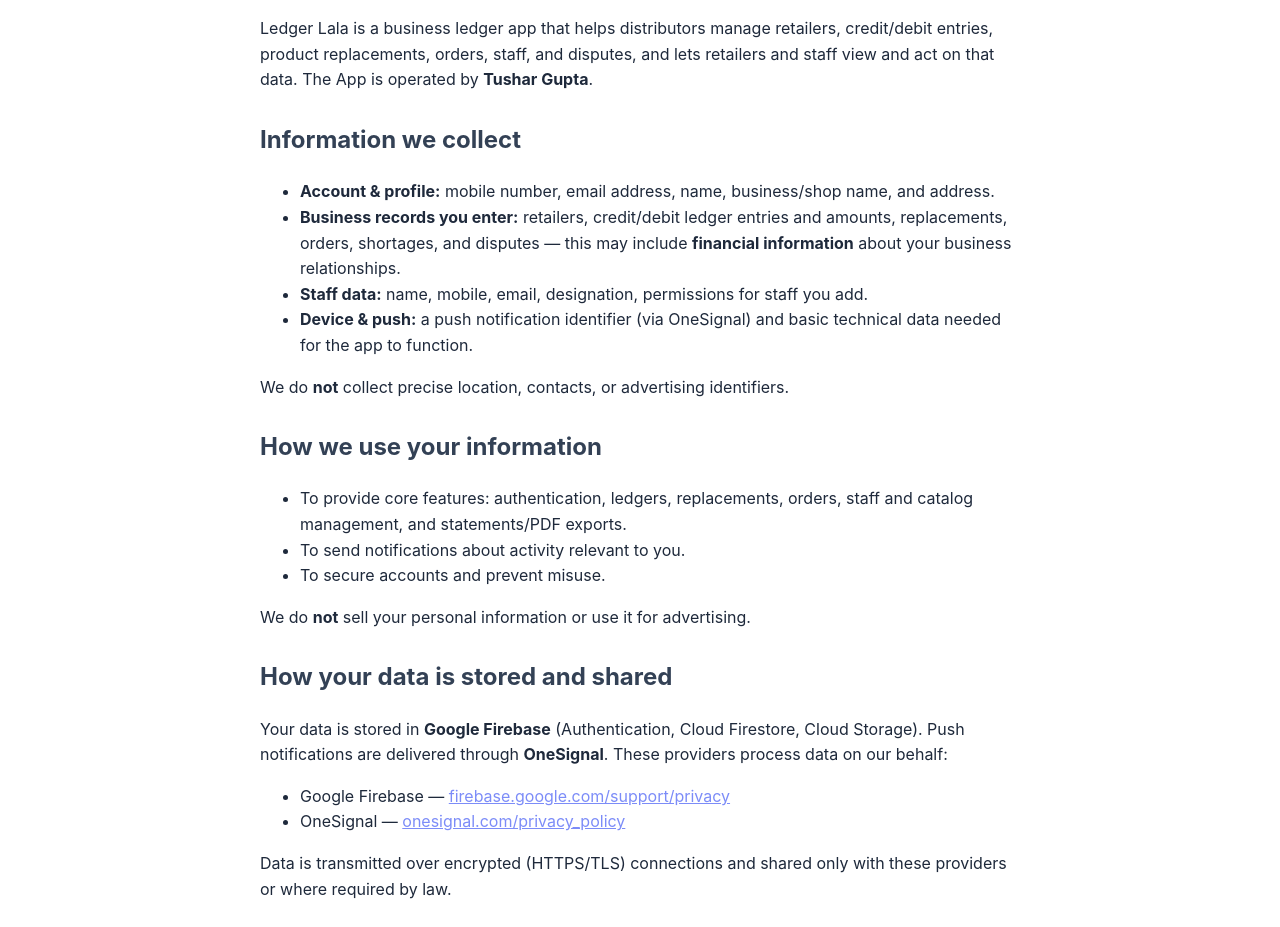
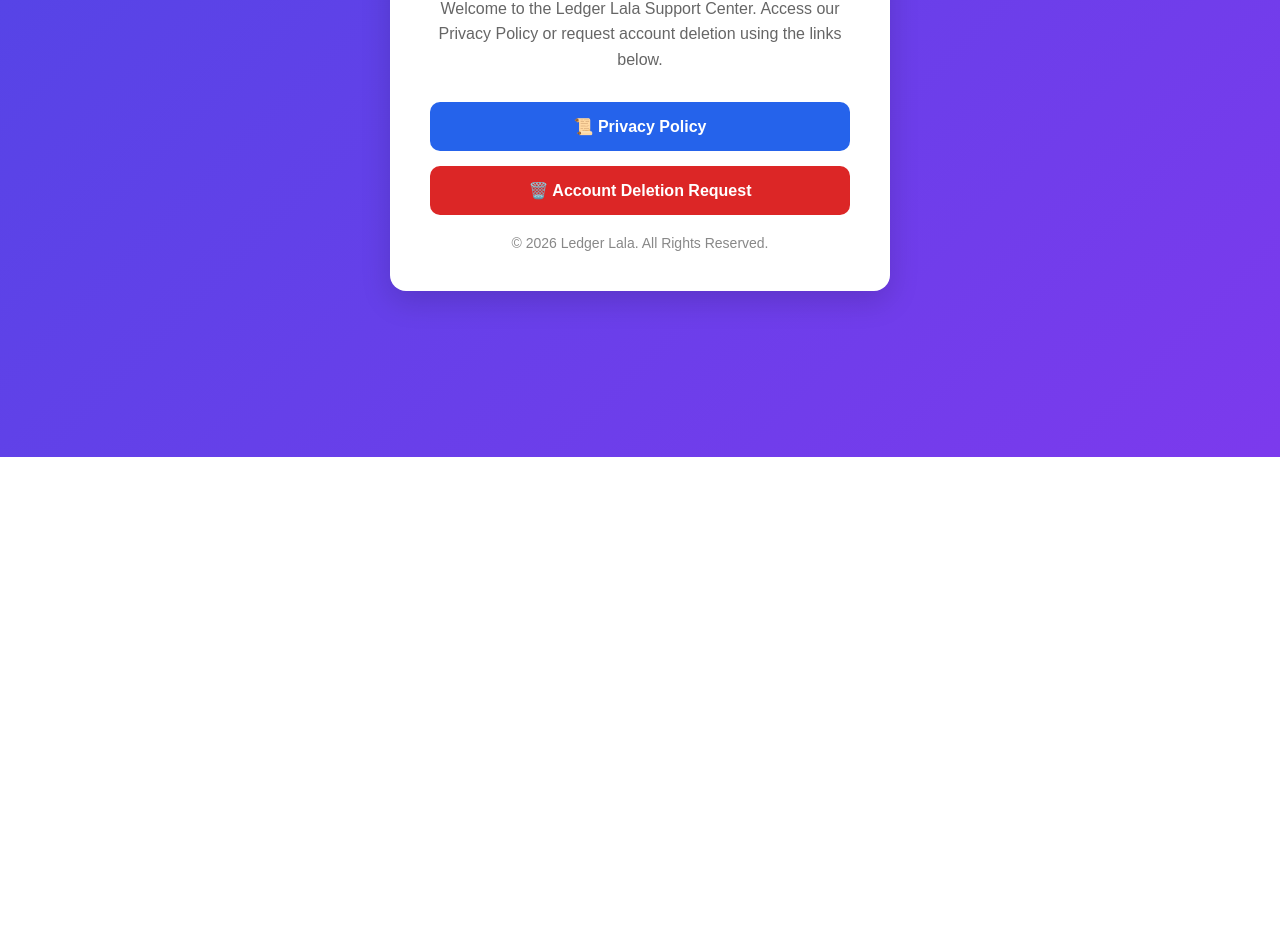
Before and after one commit to tushargupta9412/ledger-lala-policy, a plain HTML site: page index.html in a window 1280 px wide. Shown: the part 343-1270 px from the top of the page. After the commit the page ends 800 px from the top, so only its background shows below. Drawn offline with Linux system fonts and the light colour scheme.

Commit message:
Revise Privacy Policy and add Support Center layout
Updated the privacy policy page to reflect new branding and added a support center layout.

```diff
--- a/index.html
+++ b/index.html
@@ -1,89 +1,131 @@
 <!DOCTYPE html>
 <html lang="en">
 <head>
-  <meta charset="UTF-8" />
-  <meta name="viewport" content="width=device-width, initial-scale=1.0" />
-  <title>Privacy Policy — Ledger Lala</title>
-  <style>
-    body { font-family: -apple-system, Segoe UI, Roboto, Helvetica, Arial, sans-serif;
-           max-width: 760px; margin: 40px auto; padding: 0 20px; color: #1e293b; line-height: 1.6; }
-    h1 { color: #7c8cf8; }
-    h2 { margin-top: 28px; color: #334155; }
-    a { color: #7c8cf8; }
-    .muted { color: #64748b; }
-    code { background: #eef2ff; padding: 1px 5px; border-radius: 4px; }
-  </style>
+    <meta charset="UTF-8">
+    <meta name="viewport" content="width=device-width, initial-scale=1.0">
+    <title>Ledger Lala - Support Center</title>
+
+    <style>
+        * {
+            margin: 0;
+            padding: 0;
+            box-sizing: border-box;
+        }
+
+        body {
+            font-family: Arial, Helvetica, sans-serif;
+            min-height: 100vh;
+            background: linear-gradient(135deg, #4f46e5, #7c3aed);
+            display: flex;
+            justify-content: center;
+            align-items: center;
+            padding: 20px;
+        }
+
+        .container {
+            background: #ffffff;
+            width: 100%;
+            max-width: 500px;
+            padding: 40px;
+            border-radius: 16px;
+            text-align: center;
+            box-shadow: 0 10px 30px rgba(0, 0, 0, 0.15);
+        }
+
+        .logo {
+            font-size: 60px;
+            margin-bottom: 15px;
+        }
+
+        h1 {
+            color: #222;
+            margin-bottom: 10px;
+        }
+
+        p {
+            color: #666;
+            line-height: 1.6;
+            margin-bottom: 30px;
+        }
+
+        .btn {
+            display: block;
+            width: 100%;
+            padding: 15px;
+            margin-bottom: 15px;
+            text-decoration: none;
+            color: white;
+            font-size: 16px;
+            font-weight: bold;
+            border-radius: 10px;
+            transition: all 0.3s ease;
+        }
+
+        .btn:hover {
+            transform: translateY(-2px);
+        }
+
+        .privacy-btn {
+            background-color: #2563eb;
+        }
+
+        .privacy-btn:hover {
+            background-color: #1d4ed8;
+        }
+
+        .delete-btn {
+            background-color: #dc2626;
+        }
+
+        .delete-btn:hover {
+            background-color: #b91c1c;
+        }
+
+        .footer {
+            margin-top: 20px;
+            color: #888;
+            font-size: 14px;
+        }
+
+        @media (max-width: 600px) {
+            .container {
+                padding: 25px;
+            }
+
+            .logo {
+                font-size: 50px;
+            }
+
+            h1 {
+                font-size: 28px;
+            }
+        }
+    </style>
 </head>
 <body>
-  <h1>Privacy Policy — Ledger Lala</h1>
-  <p class="muted"><strong>Last updated: 20 June 2026</strong></p>
 
-  <p>This Privacy Policy explains how <strong>Ledger Lala</strong> ("the App", "we", "us")
-  collects, uses, and protects your information. By using the App you agree to this policy.</p>
-  <p class="muted">Replace the bracketed placeholders before publishing:
-  <code>Tushar Gupta</code>, <code>tushargupta9412@gmail.com</code>, <code>Uttar Pradesh, India</code>.</p>
+    <div class="container">
+        <div class="logo">📒</div>
 
-  <h2>Who we are</h2>
-  <p>Ledger Lala is a business ledger app that helps distributors manage retailers,
-  credit/debit entries, product replacements, orders, staff, and disputes, and lets
-  retailers and staff view and act on that data. The App is operated by
-  <strong>Tushar Gupta</strong>.</p>
+        <h1>Ledger Lala</h1>
 
-  <h2>Information we collect</h2>
-  <ul>
-    <li><strong>Account &amp; profile:</strong> mobile number, email address, name,
-        business/shop name, and address.</li>
-    <li><strong>Business records you enter:</strong> retailers, credit/debit ledger entries
-        and amounts, replacements, orders, shortages, and disputes — this may include
-        <strong>financial information</strong> about your business relationships.</li>
-    <li><strong>Staff data:</strong> name, mobile, email, designation, permissions for
-        staff you add.</li>
-    <li><strong>Device &amp; push:</strong> a push notification identifier (via OneSignal)
-        and basic technical data needed for the app to function.</li>
-  </ul>
-  <p>We do <strong>not</strong> collect precise location, contacts, or advertising identifiers.</p>
+        <p>
+            Welcome to the Ledger Lala Support Center.
+            Access our Privacy Policy or request account deletion using the links below.
+        </p>
 
-  <h2>How we use your information</h2>
-  <ul>
-    <li>To provide core features: authentication, ledgers, replacements, orders, staff and
-        catalog management, and statements/PDF exports.</li>
-    <li>To send notifications about activity relevant to you.</li>
-    <li>To secure accounts and prevent misuse.</li>
-  </ul>
-  <p>We do <strong>not</strong> sell your personal information or use it for advertising.</p>
+        <a href="privacy-policy.html" class="btn privacy-btn">
+            📜 Privacy Policy
+        </a>
 
-  <h2>How your data is stored and shared</h2>
-  <p>Your data is stored in <strong>Google Firebase</strong> (Authentication, Cloud
-  Firestore, Cloud Storage). Push notifications are delivered through <strong>OneSignal</strong>.
-  These providers process data on our behalf:</p>
-  <ul>
-    <li>Google Firebase — <a href="https://firebase.google.com/support/privacy">firebase.google.com/support/privacy</a></li>
-    <li>OneSignal — <a href="https://onesignal.com/privacy_policy">onesignal.com/privacy_policy</a></li>
-  </ul>
-  <p>Data is transmitted over encrypted (HTTPS/TLS) connections and shared only with these
-  providers or where required by law.</p>
+        <a href="account-deletion.html" class="btn delete-btn">
+            🗑️ Account Deletion Request
+        </a>
 
-  <h2>Data retention &amp; deletion</h2>
-  <p>We keep your data while your account is active. To request access or deletion of your
-  account and data, email <strong>[contact email]</strong>. We action verified requests within
-  a reasonable period, subject to legal record-keeping obligations.</p>
+        <div class="footer">
+            © 2026 Ledger Lala. All Rights Reserved.
+        </div>
+    </div>
 
-  <h2>Security</h2>
-  <p>We use industry-standard measures (encrypted transport, managed cloud infrastructure,
-  authentication). No method is 100% secure, but we work to protect your information.</p>
-
-  <h2>Children</h2>
-  <p>The App is intended for business users and is <strong>not directed to children under 18</strong>.</p>
-
-  <h2>Your rights</h2>
-  <p>You may have rights to access, correct, export, or delete your data and to withdraw
-  consent. Contact us to exercise these rights.</p>
-
-  <h2>Changes to this policy</h2>
-  <p>We may update this policy; material changes will be reflected by updating the date above.</p>
-
-  <h2>Contact</h2>
-  <p>Questions or requests: <strong>tushargupta9412@gmail.com</strong><br />
-  Operated by <strong>Tushar Gupta</strong>, <strong>Uttar Pradesh, India</strong>.</p>
 </body>
 </html>
```
